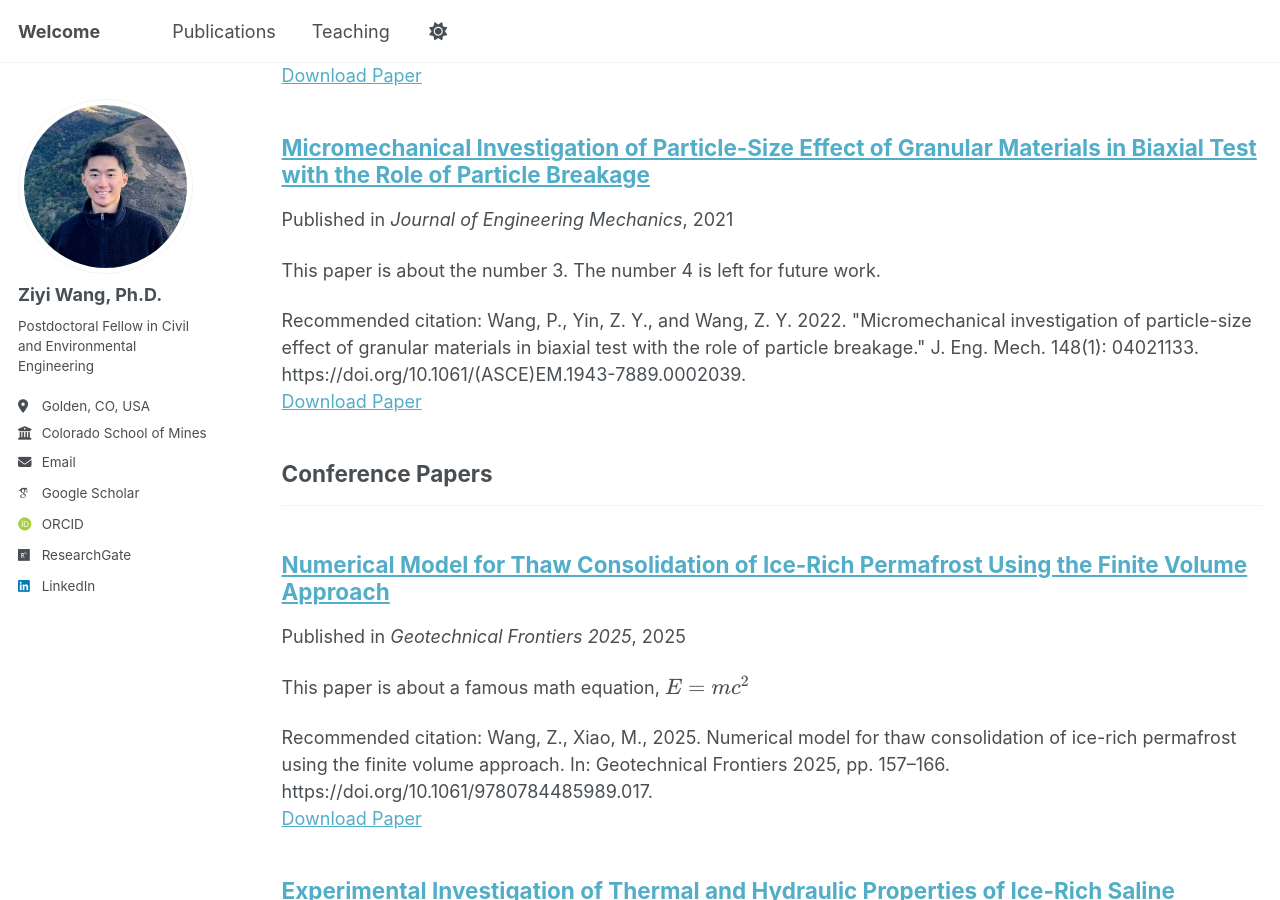
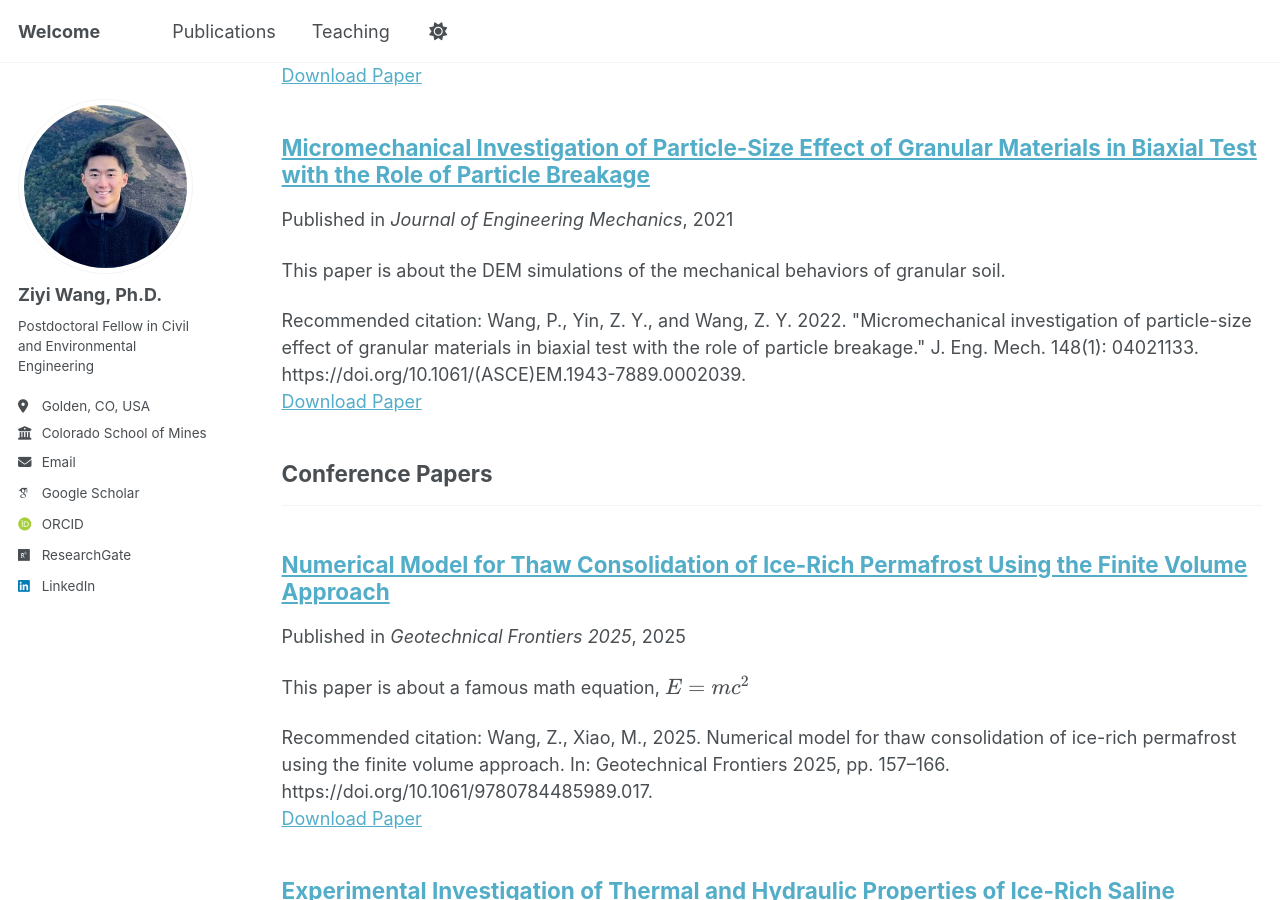
Before and after one commit to ziyiwang-ce/ziyiwang-ce.github.io, a Jekyll site: the page built from _pages/publications.html, in a window 1280 px wide and 900 px high, scrolled down 2749 px. Built offline with Jekyll 4.4.1, drawn with Linux system fonts in a browser that asks for light colours; some web fonts are replaced; a script that is not in the unit is left out; a file with an impossible date is left out.

Commit message:
Update J2.md

```diff
--- a/_publications/J2.md
+++ b/_publications/J2.md
@@ -3,7 +3,7 @@ title: "Micromechanical Investigation of Particle-Size Effect of Granular Materi
 collection: publications
 category: manuscripts
 permalink: /publications/J2
-excerpt: 'This paper is about the number 3. The number 4 is left for future work.'
+excerpt: 'This paper is about the DEM simulations of the mechanical behaviors of granular soil.'
 date: 2021-11-09
 venue: 'Journal of Engineering Mechanics'
 paperurl: 'https://ascelibrary.org/doi/full/10.1061/%28ASCE%29EM.1943-7889.0002039'
```
